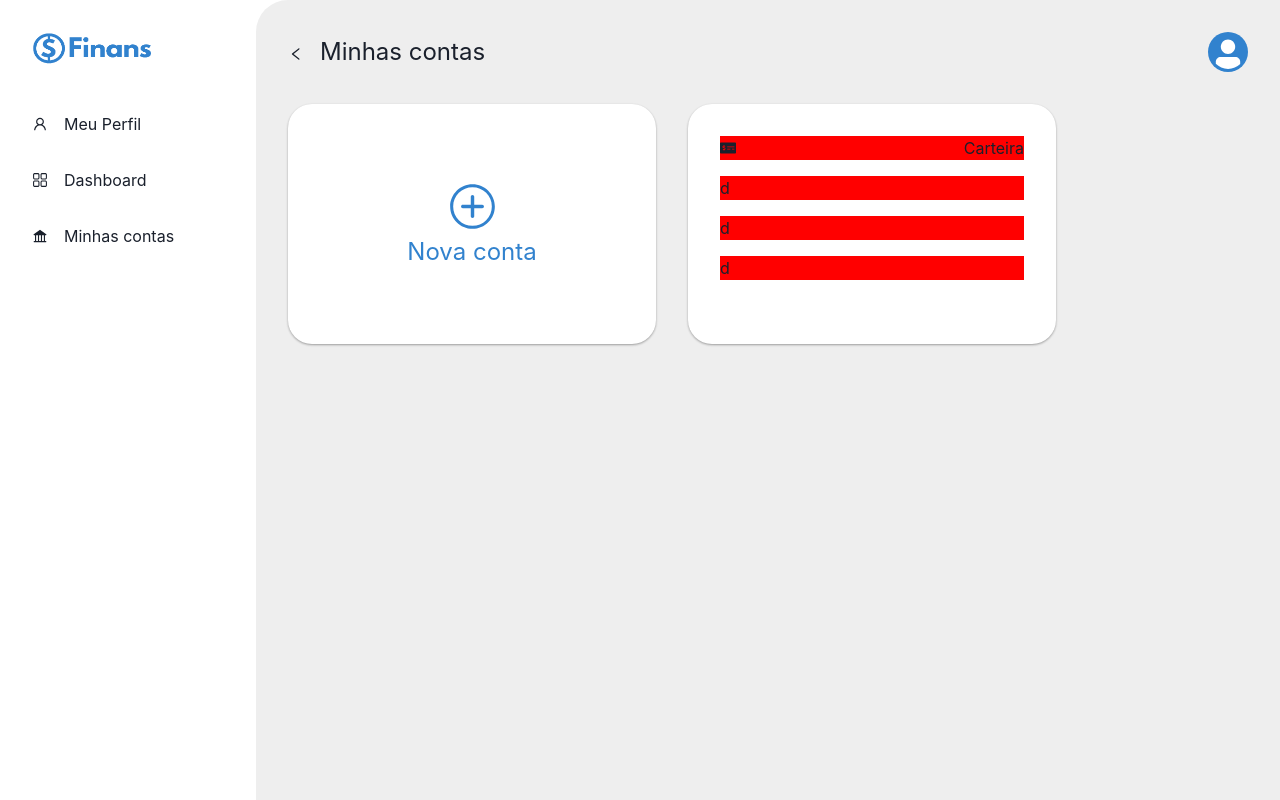
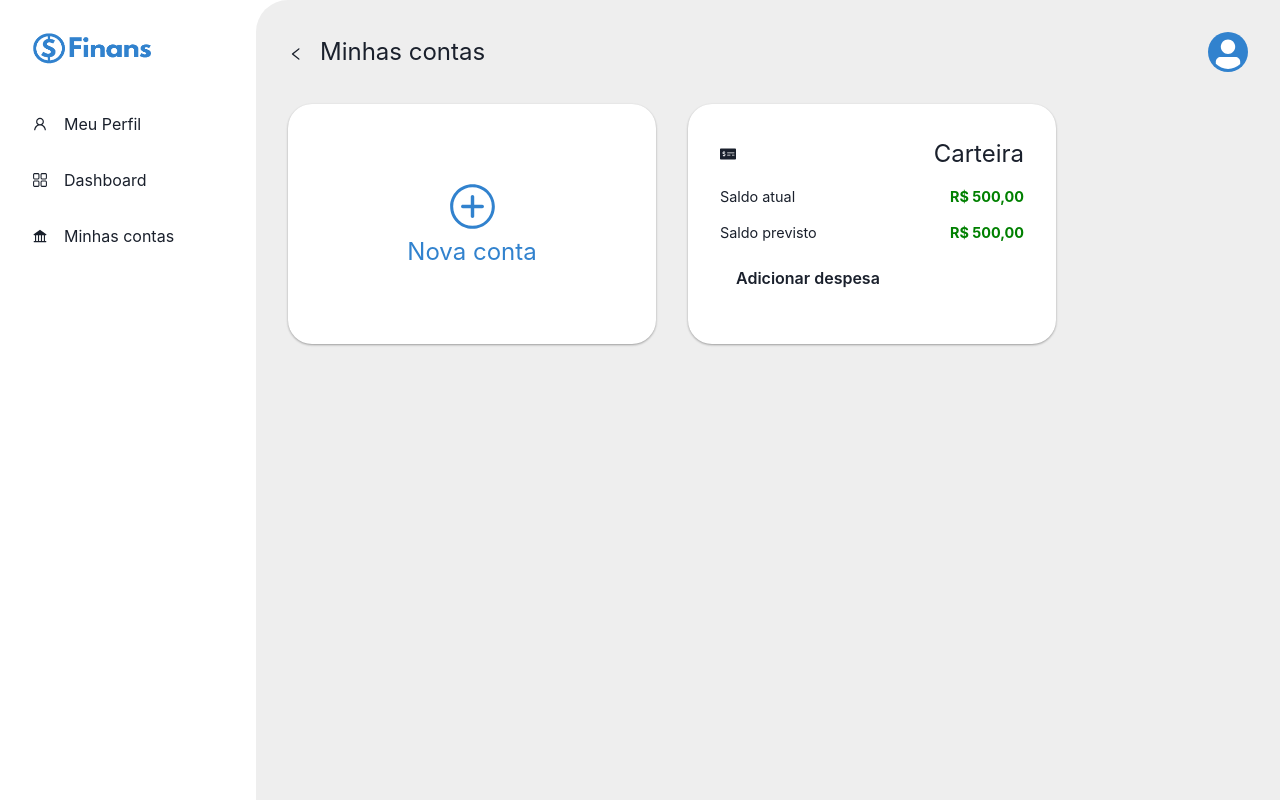
Before and after one commit to JoaoGabriellBR/finans, a React (Vite) app: page /my-bills in a window 1280 px wide. Built offline with nearby package versions, Linux system fonts and the light colour scheme.

Commit message:
edit CardContas MyBills

```diff
--- a/src/screens/MyBills/index.tsx
+++ b/src/screens/MyBills/index.tsx
@@ -15,6 +15,7 @@ import {
   MenuList,
   Portal,
   Avatar,
+  Button,
   Icon,
   useMediaQuery,
 } from "@chakra-ui/react";
@@ -82,11 +83,19 @@ export default function MyBills() {
           <CardContas>
             <div className="div-nome-conta">
               <Icon as={FaMoneyCheckAlt} />
-              <Text fontSize="1rem">Carteira</Text>
+              <Text fontSize="1.5rem">Carteira</Text>
             </div>
-            <div className="div-saldo-atual">d</div>
-            <div className="div-saldo-previsto">d</div>
-            <div className="div-adicionar-despesa">d</div>
+            <div className="div-saldo-atual">
+              <Text fontSize="0.9rem">Saldo atual</Text>
+              <Text as="b" color="green" fontSize="0.9rem">R$ 500,00</Text>
+            </div>
+            <div className="div-saldo-previsto">
+              <Text fontSize="0.9rem">Saldo previsto</Text>
+              <Text as="b" color="green" fontSize="0.9rem">R$ 500,00</Text>
+            </div>
+            <div className="div-adicionar-despesa">
+              <Button variant="ghost">Adicionar despesa</Button>
+            </div>
           </CardContas>
         </DivCards>
       </RightBox>
--- a/src/screens/MyBills/styles.ts
+++ b/src/screens/MyBills/styles.ts
@@ -98,7 +98,6 @@ export const CardContas = styled(Card)`
     justify-content: space-between;
     align-items: center;
     flex-wrap: wrap;
-    background: red;
     margin-bottom: 1rem;
   }
 `;
```
